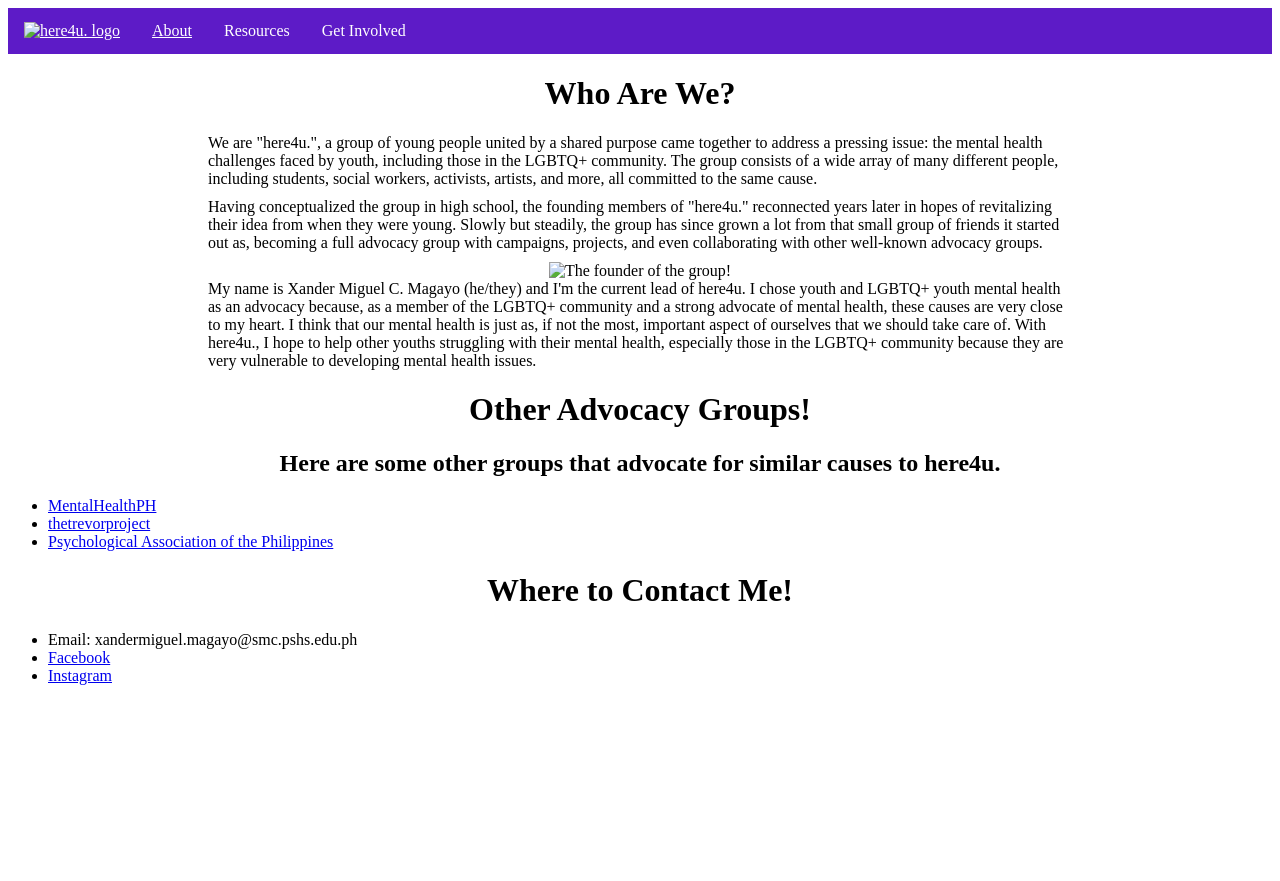
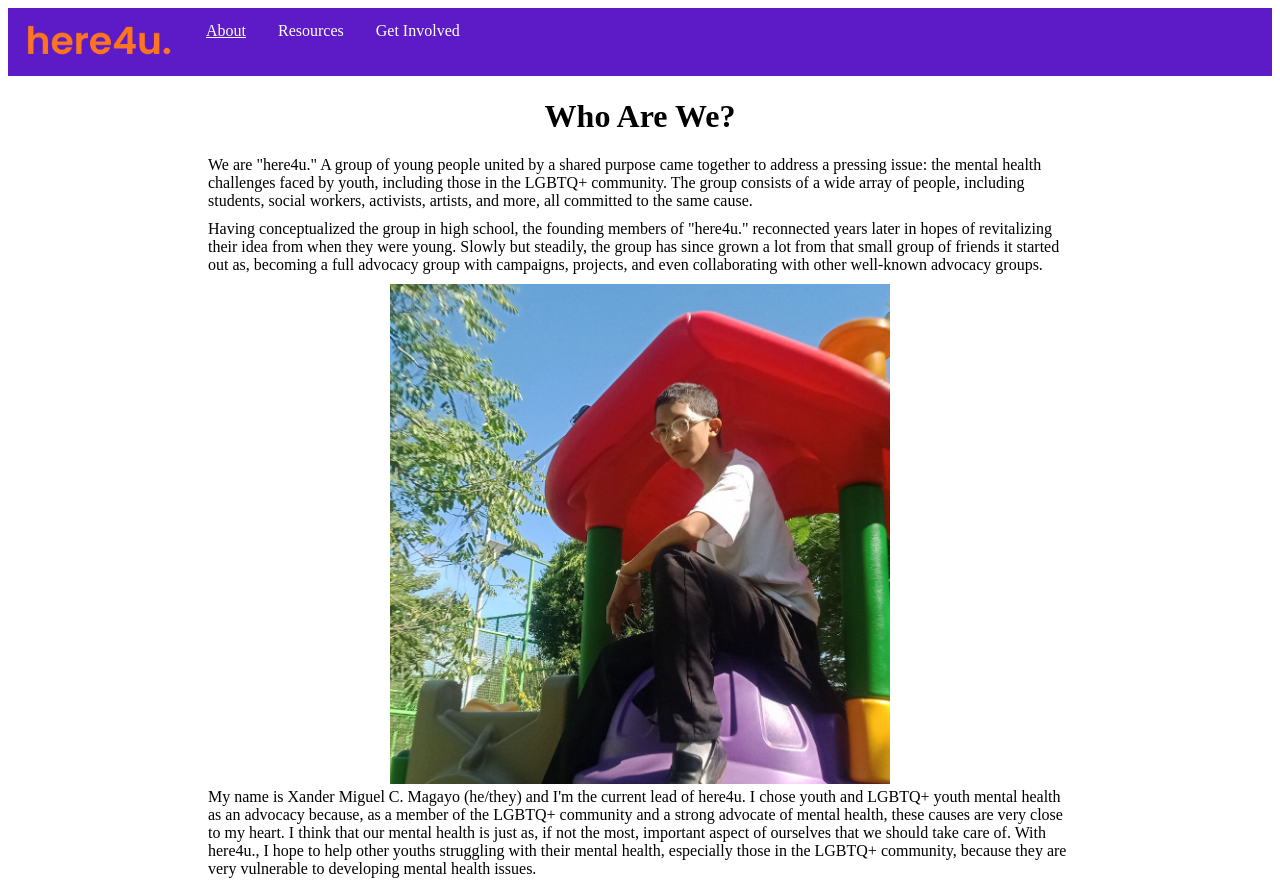
Before and after one commit to derdermwah/here4u, a plain HTML site: page info.html in a window 1280 px wide. Shown: the top 881 px of the page. Before the commit the page ends 800 px from the top, so only its background shows below. Drawn offline with Linux system fonts and the light colour scheme.

Commit message:
Update info.html

```diff
--- a/info.html
+++ b/info.html
@@ -38,17 +38,17 @@
 <body>
     <header style="background-color: #5d1bc7;">
             <ul id="navbar">
-                <li><a href="index.html"><img alt="here4u. logo" src="../media/here4u..png" width="150px"></a></li>
+                <li><a href="index.html"><img alt="here4u. logo" src="here4u..png" width="150px"></a></li>
                 <li><a href="info.html">About</a></li>
                 <li>Resources</li>
                 <li>Get Involved</li>
         </nav>
     </header>
     <h1>Who Are We?</h1>
-    <p>We are "here4u.", a group of young people united by a shared purpose came together to address a pressing issue: the mental health challenges faced by youth, including those in the LGBTQ+ community. The group consists of a wide array of many different people, including students, social workers, activists, artists, and more, all committed to the same cause.</p>
+    <p>We are "here4u." A group of young people united by a shared purpose came together to address a pressing issue: the mental health challenges faced by youth, including those in the LGBTQ+ community. The group consists of a wide array of people, including students, social workers, activists, artists, and more, all committed to the same cause.</p>
     <p>Having conceptualized the group in high school, the founding members of "here4u." reconnected years later in hopes of revitalizing their idea from when they were young. Slowly but steadily, the group has since grown a lot from that small group of friends it started out as, becoming a full advocacy group with campaigns, projects, and even collaborating with other well-known advocacy groups.</p>
-    <div style="text-align:center;"><img alt="The founder of the group!" src="../media/info pic.jpg" width="500px"></div>
-    <p>My name is Xander Miguel C. Magayo (he/they) and I'm the current lead of here4u. I chose youth and LGBTQ+ youth mental health as an advocacy because, as a member of the LGBTQ+ community and a strong advocate of mental health, these causes are very close to my heart. I think that our mental health is just as, if not the most, important aspect of ourselves that we should take care of. With here4u., I hope to help other youths struggling with their mental health, especially those in the LGBTQ+ community because they are very vulnerable to developing mental health issues.</p>
+    <div style="text-align:center;"><img alt="The founder of the group!" src="info pic.jpg" width="500px"></div>
+    <p>My name is Xander Miguel C. Magayo (he/they) and I'm the current lead of here4u. I chose youth and LGBTQ+ youth mental health as an advocacy because, as a member of the LGBTQ+ community and a strong advocate of mental health, these causes are very close to my heart. I think that our mental health is just as, if not the most, important aspect of ourselves that we should take care of. With here4u., I hope to help other youths struggling with their mental health, especially those in the LGBTQ+ community, because they are very vulnerable to developing mental health issues.</p>
 
     <h1>Other Advocacy Groups!</h1>
     <h2>Here are some other groups that advocate for similar causes to here4u.</h2>
@@ -65,4 +65,5 @@
         <li><a href="https://www.instagram.com/derder6930/">Instagram</a></li>
     </ul>
 </body>
+
 </html>
```
